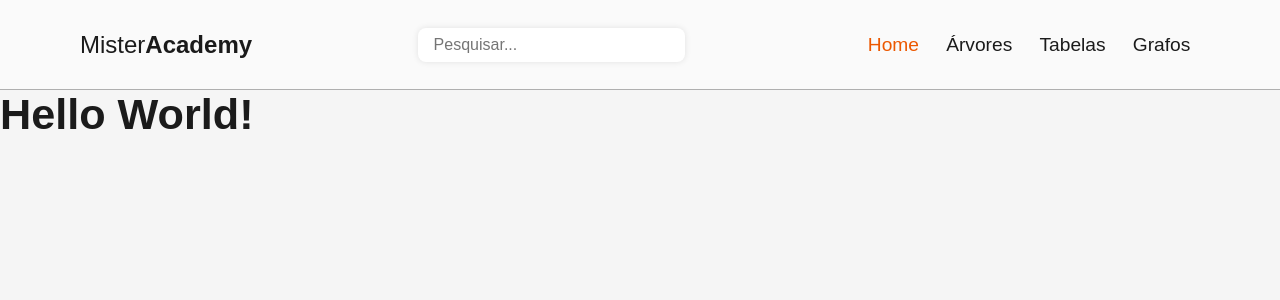
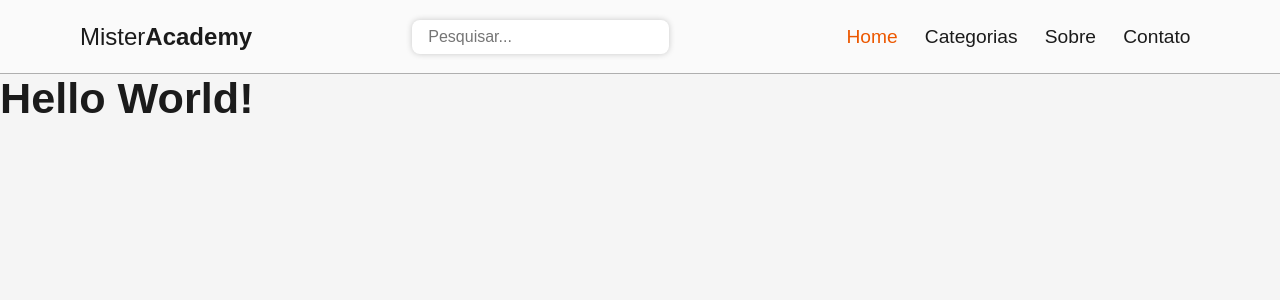
Before and after one commit to mrffilipe/mister-academy, a Next.js app: page / in a window 1280 px wide. Shown: the top 300 px of the page. Built offline with nearby package versions, Linux system fonts and the light colour scheme.

Commit message:
Adjusting Header component

```diff
--- a/src/components/Header/index.tsx
+++ b/src/components/Header/index.tsx
@@ -45,13 +45,13 @@ const Header = () => {
                         <Link className={styles.active} href='#'>Home</Link>
                     </li>
                     <li>
-                        <Link href='#'>Árvores</Link>
+                        <Link href='#'>Categorias</Link>
                     </li>
                     <li>
-                        <Link href='#'>Tabelas</Link>
+                        <Link href='#'>Sobre</Link>
                     </li>
                     <li>
-                        <Link href='#'>Grafos</Link>
+                        <Link href='#'>Contato</Link>
                     </li>
                 </ul>
             </nav>
--- a/src/components/Header/styles.module.css
+++ b/src/components/Header/styles.module.css
@@ -90,7 +90,7 @@
 @media screen and (min-width: 960px) {
     .header {
         height: auto;
-        padding: 1.5em 5em;
+        padding: 1em 5em;
     }
 
     .header>button {
@@ -111,6 +111,10 @@
         padding: 0;
         margin: 0 2em;
         box-shadow: none;
+    }
+
+    .search input {
+        box-shadow: 0 0 6px rgba(0, 0, 0, .2);
     }
 
     .navigation {
```
